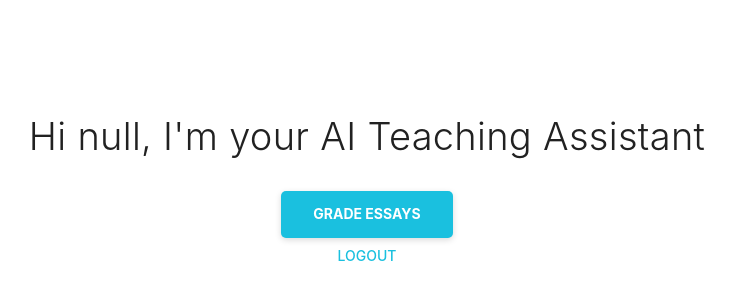
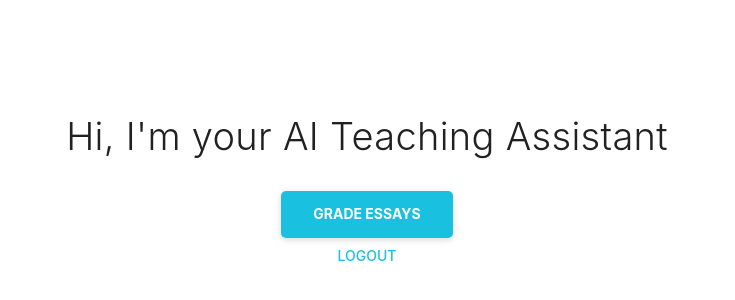
Before and after one commit to anjaleenaren/ai-ta, a React (Create React App) app in the folder client/: page / in a window 1280 px wide. Shown: the part 206-506 px from the top of the page, without its empty margins (273-1008 px from the left). Built offline with nearby package versions, Linux system fonts and the light colour scheme; the HTML template or start-up script is replaced by a standard one; a web font is replaced by a local one.

Commit message:
Remove user name from entry message

```diff
--- a/client/src/Home/HomePage.tsx
+++ b/client/src/Home/HomePage.tsx
@@ -70,7 +70,7 @@ function HomePage() {
   };
 
   // const message = `Meet Your AI TA, ${user.firstName} ${user.lastName}!`;
-  const message = `Hi ${user.firstName}, I'm your AI Teaching Assistant`;
+  const message = `Hi, I'm your AI Teaching Assistant`;
   return (
     <ScreenGrid>
       <Typography variant="h2">{message}</Typography>
```
